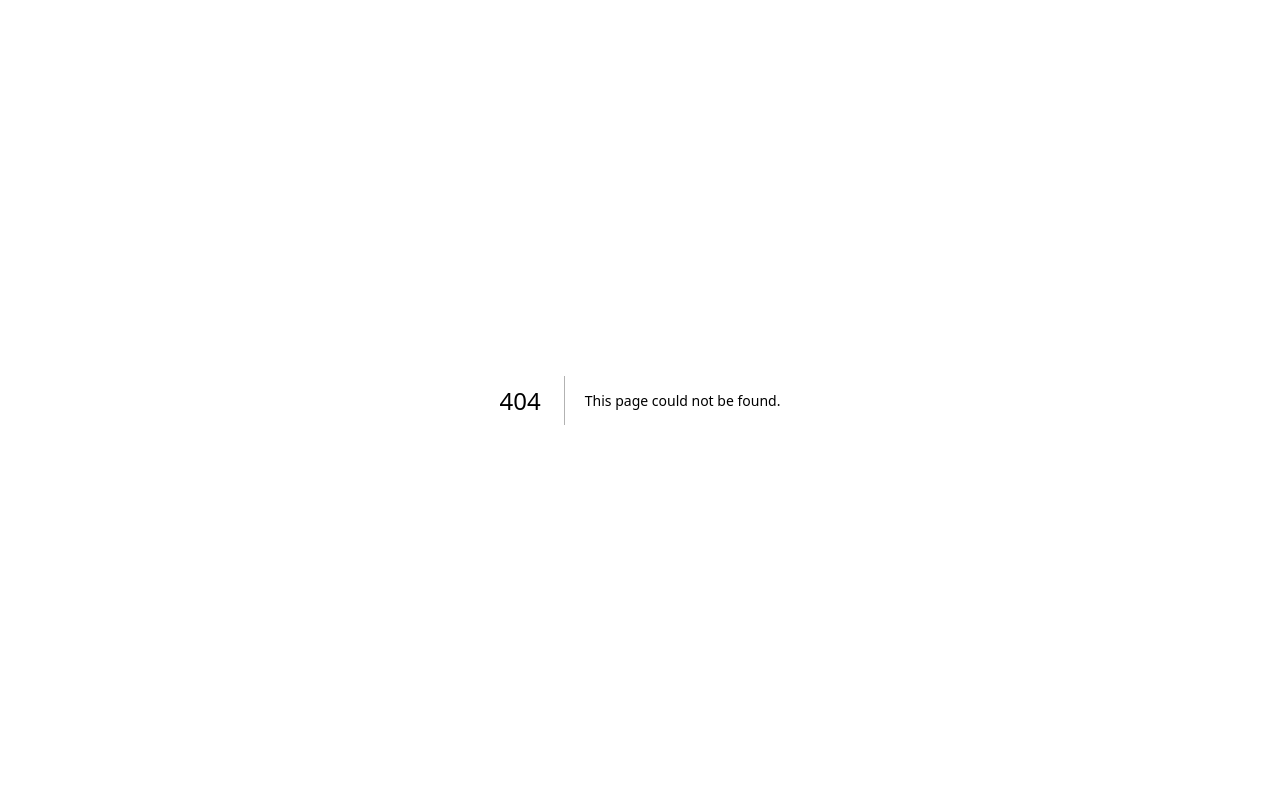
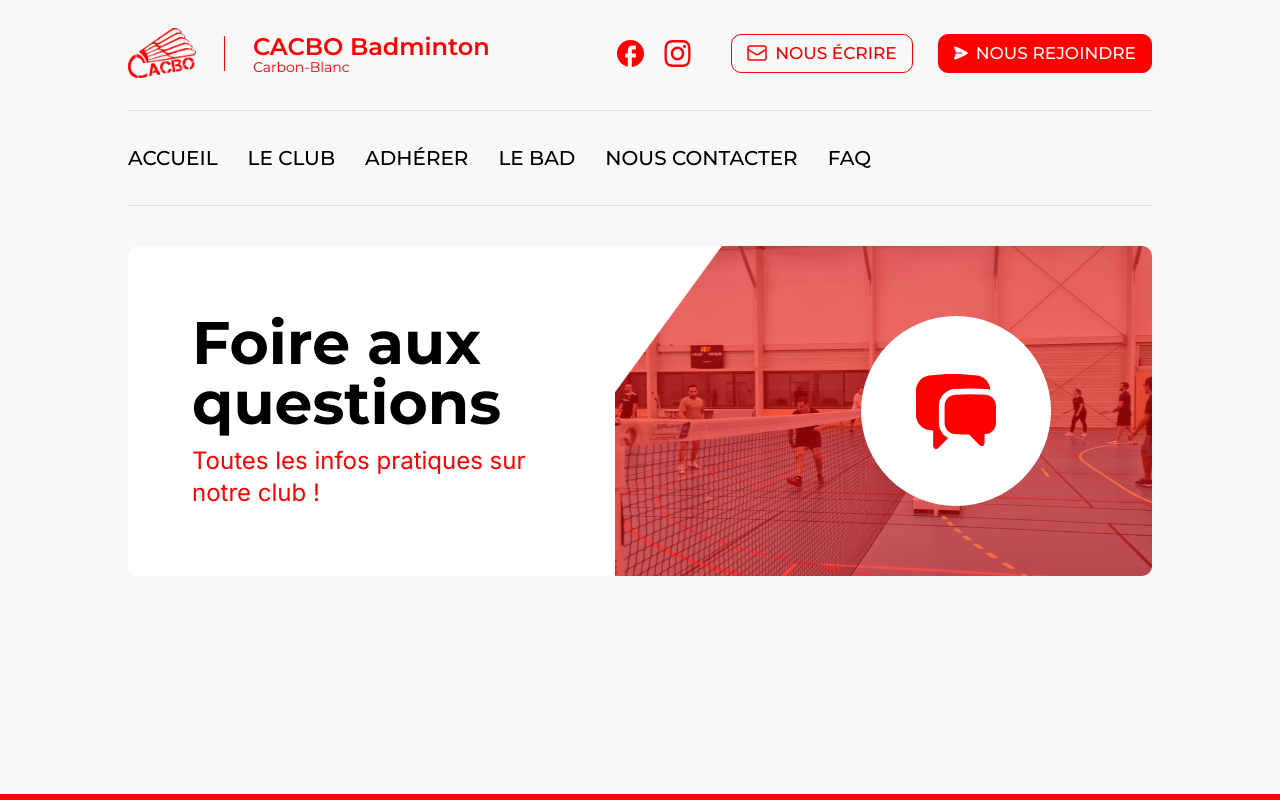
Before and after one commit to Matsuel/CACBO-Badminton, a Next.js app: page /faq in a window 1280 px wide. Before the commit this address had no page. Shown: the top 800 px of the page. Built offline with nearby package versions, Linux system fonts and the light colour scheme; a web font is replaced by a local one.

Commit message:
Page FAQ -> Create FAQ PAge, edit Hero component

```diff
--- a/src/app/contact/page.tsx
+++ b/src/app/contact/page.tsx
@@ -19,7 +19,7 @@ const Contact = () => {
             subtitle='Besoin d’infos ? Nous sommes à votre écoute !'
             icon={ContactLogo}
         >
-            <Bloc blocTitle='Découvrez comment nous joindre !'>
+            <Bloc blocTitle='Découvrez comment nous joindre !' className='mt-0'>
                 <BlocLeft className='bg-transparent p-0 gap-7'>
 
                     <BlocLeft className='w-full gap-5'>
--- /dev/null
+++ b/src/app/faq/layout.tsx
@@ -0,0 +1,17 @@
+import { SITE_CONFIG } from "@/constantes";
+
+export const metadata = {
+    title: `FAQ - ${SITE_CONFIG.title}`,
+};
+
+export default function Layout({ children }: { children: React.ReactNode }) {
+    return (
+        <html lang="fr">
+            <body
+                className="antialiased"
+            >
+                {children}
+            </body>
+        </html>
+    );
+}
--- /dev/null
+++ b/src/app/faq/page.tsx
@@ -0,0 +1,15 @@
+import PageLayout from '@/components/Page'
+import React from 'react'
+import Bubble from '@/assets/bubble.svg'
+
+const Faq = () => {
+    return (
+        <PageLayout
+            title='Foire aux questions'
+            subtitle='Toutes les infos pratiques sur notre club !'
+            icon={Bubble}
+        ></PageLayout>
+    )
+}
+
+export default Faq
--- a/src/components/Hero.tsx
+++ b/src/components/Hero.tsx
@@ -17,15 +17,15 @@ const Hero = ({
     icon
 }: HeroProps) => {
     return (
-        <div className='md:w-[80%] w-[90%] h-auto flex flex-col lg:flex-row items-center justify-between mt-5 bg-white rounded-ten gap-10 lg:gap-0 mb-[90px]'>
+        <div className='w-[80%] h-auto flex flex-row items-center justify-between mt-5 bg-white rounded-ten gap-0 mb-[90px]'>
 
-            <div className='w-full lg:w-[47%] flex flex-col justify-center items-start gap-3 lg:pl-20 p-7'>
+            <div className='w-[51%] flex flex-col justify-center items-start gap-3 lg:pl-16 p-7'>
                 <h2 className='font-Montserrat font-bold text-4xl lg:text-6xl'>{title}</h2>
                 <h3 className='font-Inter font-normal text-xl lg:text-2xl text-redcolor'>{subtitle}</h3>
                 {description && <Open />}
             </div>
 
-            <div className='w-full lg:w-[57%] h-[330px] flex flex-col justify-center items-center bg-cover bg-center bg-no-repeat rounded-ten' style={{ backgroundImage: `url('/hero.png')` }}>
+            <div className='w-[57%] h-[330px] flex flex-col justify-center items-center bg-cover bg-center bg-no-repeat rounded-e-ten' style={{ backgroundImage: `url('/hero.png')` }}>
                 <div className='w-[150px] h-[150px] lg:w-[190px] lg:h-[190px] bg-white rounded-full flex justify-center items-center lg:ml-36'>
                     <Image src={icon} alt='icon' width={80} />
                 </div>
--- a/src/constantes/NavbarLinks.ts
+++ b/src/constantes/NavbarLinks.ts
@@ -7,7 +7,7 @@ export const NavbarLinks = [
     { name: 'Accueil', href: '/' },
     { name: 'Le club', href: '/histoire' },
     { name: 'Adhérer', href: '/adherer' },
-    { name: 'Le bad', href: '/bad' },
+    { name: 'Le bad', href: '/regles' },
     { name: 'Nous contacter', href: '/contact' },
     { name: 'FAQ', href: '/faq' },
 ]
```
Also changed, not shown: src/assets/bubble.svg (added).
